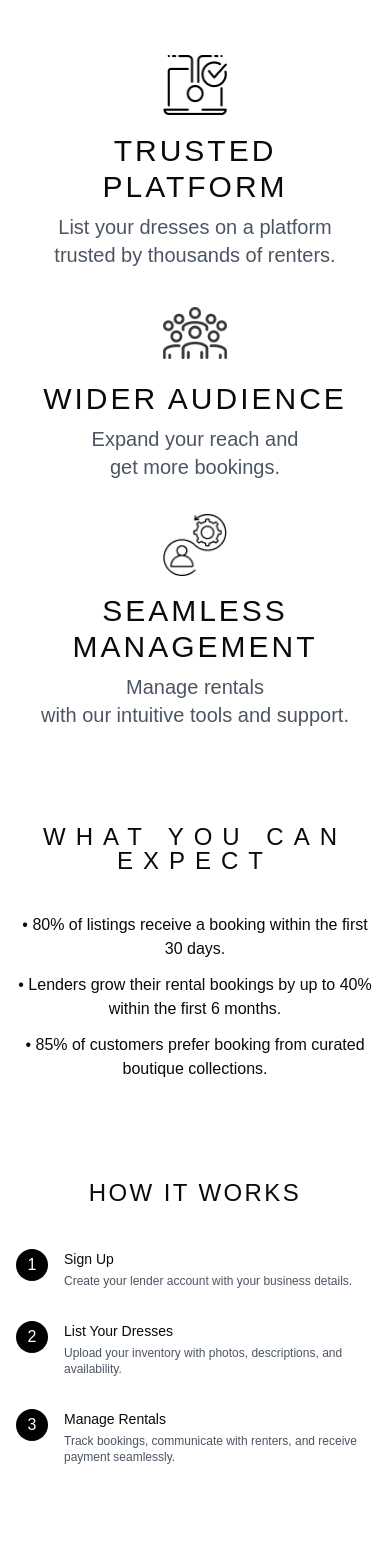
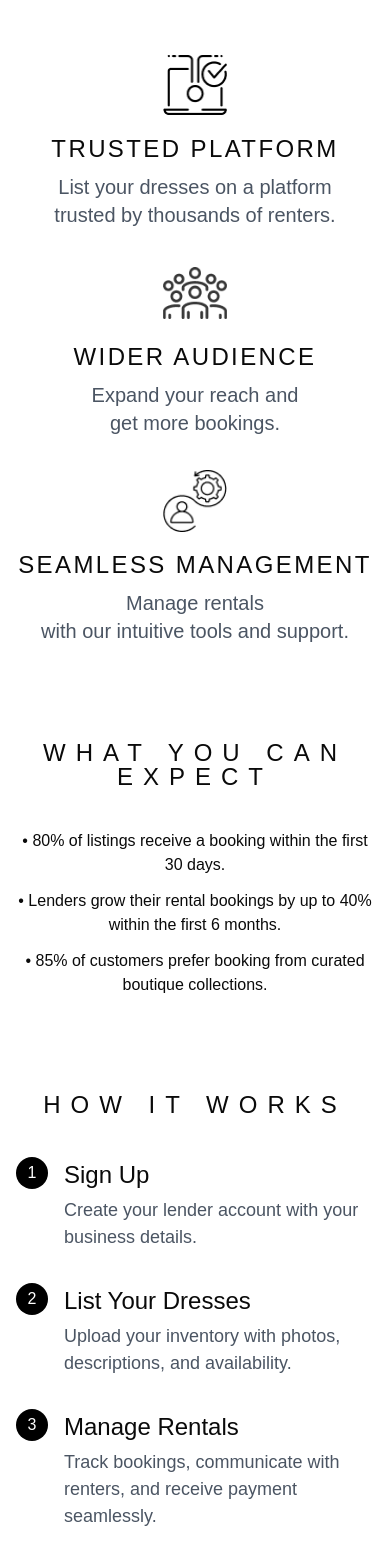
Before and after one commit to badhon252/dress-rental-website, a Next.js app: page /become-lender in a window 390 px wide. Shown: the part 300-1866 px from the top of the page. Built offline with nearby package versions, Linux system fonts and the light colour scheme.

Commit message:
fix  how it work

```diff
--- a/src/app/(website)/become-lender/_components/BecomeLender.tsx
+++ b/src/app/(website)/become-lender/_components/BecomeLender.tsx
@@ -27,7 +27,7 @@ const BecomeLender = () => {
                 <div className="mb-4 flex h-16 w-16 items-center justify-center">
                   <Image src="/images/pwmg1.png" alt="Trusted Platform" width={64} height={64} />
                 </div>
-                <h3 className="mb-2 text-3xl uppercase tracking-widest">Trusted Platform</h3>
+                <h3 className="mb-2 text-2xl lg:text-3xl uppercase tracking-widest">Trusted Platform</h3>
                 <p className="text-xl text-gray-600">
                   List your dresses on a platform <br /> trusted by thousands of renters.
                 </p>
@@ -37,7 +37,7 @@ const BecomeLender = () => {
                 <div className="mb-4 flex h-16 w-16 items-center justify-center">
                   <Image src="/images/pwmg2.png" alt="Wider Audience" width={64} height={64} />
                 </div>
-                <h3 className="mb-2 text-3xl uppercase tracking-widest">Wider Audience</h3>
+                <h3 className="mb-2 text-2xl lg:text-3xl uppercase tracking-widest">Wider Audience</h3>
                 <p className="text-xl text-gray-600">Expand your reach and <br /> get more bookings.</p>
               </div>
 
@@ -45,7 +45,7 @@ const BecomeLender = () => {
                 <div className="mb-4 flex h-16 w-16 items-center justify-center">
                   <Image src="/images/pwmg3.png" alt="Seamless Management" width={64} height={64} />
                 </div>
-                <h3 className="mb-2 text-3xl uppercase tracking-widest">Seamless Management</h3>
+                <h3 className="mb-2 text-2xl lg:text-3xl uppercase tracking-widest">Seamless Management</h3>
                 <p className="text-xl text-gray-600">Manage rentals <br /> with our intuitive tools and support.</p>
               </div>
             </div>
@@ -57,7 +57,7 @@ const BecomeLender = () => {
           <div className="container px-4 md:px-6">
             <h2 className="mb-10  text-3xl font-normal uppercase tracking-widest  sub-title">What You Can Expect</h2>
             <div className="mx-auto max-w-5xl space-y-3 md:text-[28px]">
-              <p>• 80% of listings receive a booking within the first 30 days.</p>
+              <p className=''>• 80% of listings receive a booking within the first 30 days.</p>
               <p>• Lenders grow their rental bookings by up to 40% within the first 6 months.</p>
               <p>• 85% of customers prefer booking from curated boutique collections.</p>
             </div>
@@ -67,39 +67,39 @@ const BecomeLender = () => {
         {/* How It Works */}
         <section className="py-12 md:py-16">
           <div className="container px-4 md:px-6">
-            <h2 className="mb-10 text-center text-2xl font-normal uppercase tracking-widest md:text-3xl">
+            <h2 className="mb-10 text-center  font-normal uppercase tracking-widest  sub-title">
               How It Works
             </h2>
             <div className="mx-auto max-w-2xl space-y-8">
               <div className="flex items-start space-x-4">
-                <div className="flex h-8 w-8 flex-shrink-0 items-center justify-center rounded-full bg-black text-white">
+                <div className="flex h-8 md:h-10 w-8 md:w-10 flex-shrink-0 items-center justify-center rounded-full bg-black text-white">
                   <span>1</span>
                 </div>
                 <div>
-                  <h3 className="mb-1 text-sm font-medium">Sign Up</h3>
-                  <p className="text-xs text-gray-600">Create your lender account with your business details.</p>
+                  <h3 className="mb-1 text-[24px] font-medium">Sign Up</h3>
+                  <p className="text-[18px] text-gray-600">Create your lender account with your business details.</p>
                 </div>
               </div>
 
               <div className="flex items-start space-x-4">
-                <div className="flex h-8 w-8 flex-shrink-0 items-center justify-center rounded-full bg-black text-white">
+                <div className="flex h-8 md:h-10 w-8 md:w-10 flex-shrink-0 items-center justify-center rounded-full bg-black text-white">
                   <span>2</span>
                 </div>
                 <div>
-                  <h3 className="mb-1 text-sm font-medium">List Your Dresses</h3>
-                  <p className="text-xs text-gray-600">
+                  <h3 className="mb-1 text-[24px] font-medium">List Your Dresses</h3>
+                  <p className="text-[18px] text-gray-600">
                     Upload your inventory with photos, descriptions, and availability.
                   </p>
                 </div>
               </div>
 
               <div className="flex items-start space-x-4">
-                <div className="flex h-8 w-8 flex-shrink-0 items-center justify-center rounded-full bg-black text-white">
+                <div className="flex h-8 md:h-10 w-8 md:w-10 flex-shrink-0 items-center justify-center rounded-full bg-black text-white">
                   <span>3</span>
                 </div>
                 <div>
-                  <h3 className="mb-1 text-sm font-medium">Manage Rentals</h3>
-                  <p className="text-xs text-gray-600">
+                  <h3 className="mb-1 text-[24px] font-medium">Manage Rentals</h3>
+                  <p className="text-[18px] text-gray-600">
                     Track bookings, communicate with renters, and receive payment seamlessly.
                   </p>
                 </div>
```
